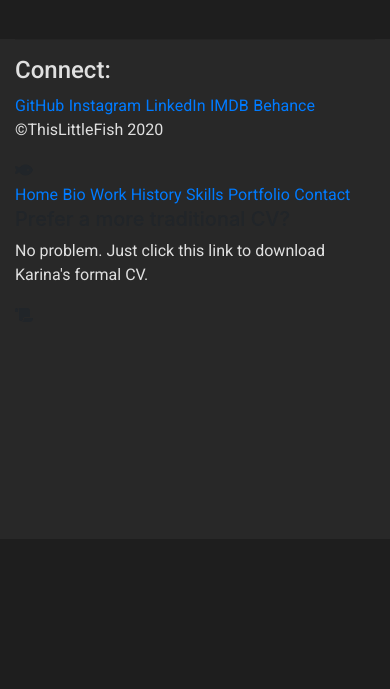
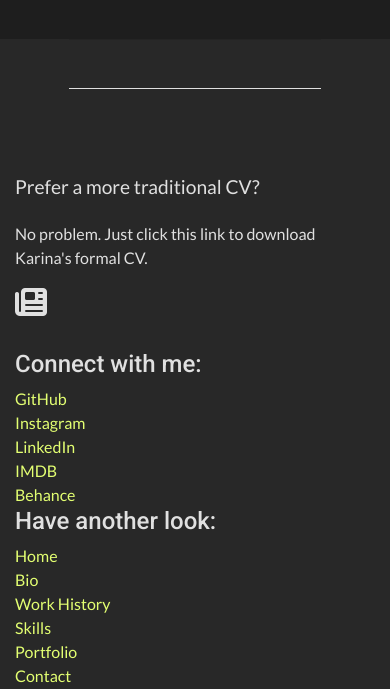
Before and after one commit to Code-Institute-Submissions/milestone-project-1-cv-website, a plain HTML site: page index.html in a window 390 px wide. Shown: the part 11311-12000 px from the top of the page. Before the commit the page ends 11850 px from the top, so only its background shows below. Drawn offline with nearby package versions, Linux system fonts and the light colour scheme.

Commit message:
Add more styles to footer for mobile

```diff
--- a/assets/css/style.css
+++ b/assets/css/style.css
@@ -608,9 +608,99 @@ form button:active {
 
 /****************************************** Footer Section */
 
+/* Footer Spacing and Layout */
+
 footer {
-    height: 500px;
+    min-height: 500px;
 }
+
+.footer-divider {
+    border-bottom: 1px solid var(--light-grey);
+    padding-top: 3em;
+    margin-bottom: 3em;
+    width: 70%;
+}
+
+/* Footer Text Styles */
+
+.footer-main-navigation > a,
+.footer-social-navigation > a {
+    font-family: "Lato", sans-serif;
+    font-size: 1em;
+    color: var(--accent-1);
+    transition: 0.2s ease-in all;
+}
+
+.footer-main-navigation > a:hover,
+.footer-social-navigation > a:hover  {
+    transform: scale(1.1);
+}
+
+.footer-download-trad-cv h5 {
+    font-family: "Lato", sans-serif;
+    font-size: 1.2em;
+    color: var(--light-grey);
+    padding-top: 2em;
+}
+
+.footer-download-trad-cv p {
+    font-family: "Lato", sans-serif;
+    font-size: 1em;
+    color: var(--light-grey);
+    padding-top: 1em;
+}
+
+.footer-download-trad-cv i,
+.footer-developer-brand i {
+    font-size: 2em;
+    color: var(--light-grey);
+    margin-bottom: 1em;
+}
+
+
+
+
+/* Footer Grid Definitions and Layout */
+
+.footer-grid {
+    display: grid;
+    grid-template-areas:
+
+        "download-cv"
+        "social-navigation"
+        "main-navigation"
+        "developer-brand";
+}
+
+.footer-social-navigation {
+    grid-area: social-navigation;
+}
+
+.footer-developer-brand {
+    grid-area: developer-brand;
+}
+
+.footer-main-navigation {
+    grid-area: main-navigation;
+}
+
+.footer-download-trad-cv {
+    grid-area: download-cv;
+}
+
+.footer-social-navigation,
+.footer-main-navigation,
+.footer-download-trad-cv,
+.footer-developer-brand {
+    display: flex;
+    flex-direction: column;
+}
+
+.footer-developer-brand {
+    display: flex;
+    flex-direction: row;
+}
+
 
 
 
@@ -994,21 +1084,10 @@ h1 {
 
 /****************************************** Large Screens Footer Section */
 
-.footer-divider {
-    border-bottom: 1px solid var(--light-grey);
-    padding-top: 7em;
-    width: 70%;
-}
 
 .footer-grid {
     grid-template-areas:
         ""
-}
-
-.footer-social-media-nav,
-.footer-main-navigation {
-    display: flex;
-    flex-direction: column;
 }
 
 
--- a/index.html
+++ b/index.html
@@ -716,20 +716,19 @@
 
             <div class="footer-grid">
                 <div class="footer-social-navigation">
-                    <div class="footer-social-media-nav">
-                        <h4>Connect:</h4>
-                        <a class="footer-social-media-link" href="https://github.com/kairosity/" target="_blank">GitHub</a>
-                        <a class="footer-social-media-link" href="https://www.instagram.com/finegankarina" target="_blank">Instagram</a>
-                        <a class="footer-social-media-link" href="www.linkedin.com/in/karina-finegan/" target="_blank">LinkedIn</a>
-                        <a class="footer-social-media-link" href="https://www.imdb.com/name/nm2945379/" target="_blank">IMDB</a>
-                        <a class="footer-social-media-link" href="https://www.behance.net/karinafinegan" target="_blank">Behance</a>
-                    </div>
+                    <h4>Connect with me:</h4>
+                    <a class="footer-social-media-link" href="https://github.com/kairosity/" target="_blank">GitHub</a>
+                    <a class="footer-social-media-link" href="https://www.instagram.com/finegankarina" target="_blank">Instagram</a>
+                    <a class="footer-social-media-link" href="www.linkedin.com/in/karina-finegan/" target="_blank">LinkedIn</a>
+                    <a class="footer-social-media-link" href="https://www.imdb.com/name/nm2945379/" target="_blank">IMDB</a>
+                    <a class="footer-social-media-link" href="https://www.behance.net/karinafinegan" target="_blank">Behance</a>
                 </div>
-                <div class="footer-developer-co-brand">
+                <div class="footer-developer-brand">
                     <p>©ThisLittleFish 2020</p>
                     <i class="fas fa-fish"></i>
                 </div>
                 <div class="footer-main-navigation">
+                    <h4>Have another look:</h4>
                     <a class="footer-nav-link" href="index.html">Home</a>
                     <a class="footer-nav-link" href="#bio-section">Bio</a>
                     <a class="footer-nav-link" href="#work-history-section">Work History</a>
@@ -740,7 +739,7 @@
                 <div class="footer-download-trad-cv">
                     <h5>Prefer a more traditional CV?</h5>
                     <p>No problem. Just click this link to download Karina's formal CV.</p>
-                    <i class="fas fa-scroll"></i>
+                    <i class="fas fa-newspaper"></i>
                 </div>
             </div>
 
```
